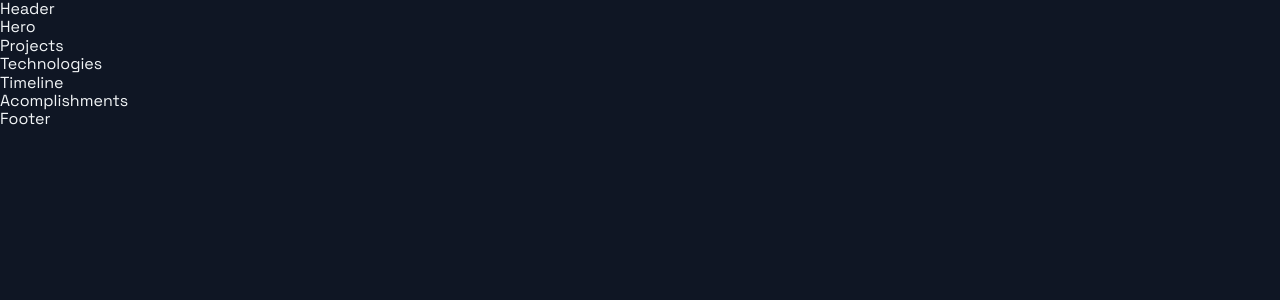
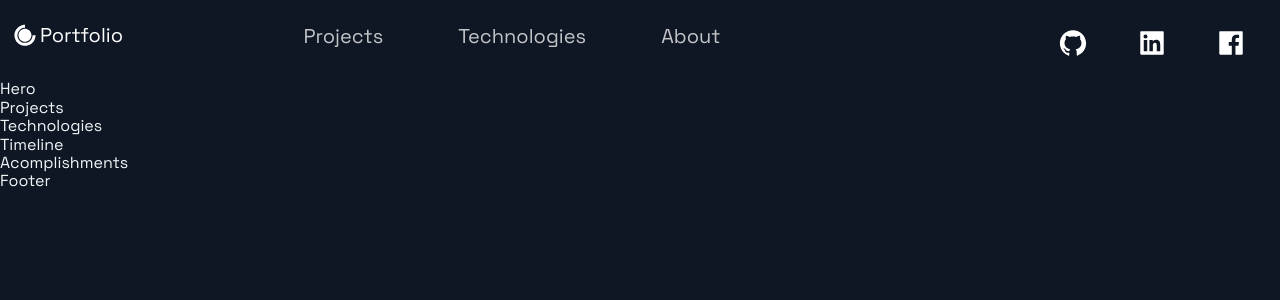
Before and after one commit to hisup07/portfoliowebstite, a Next.js app: page / in a window 1280 px wide. Shown: the top 300 px of the page. Built offline with nearby package versions, Linux system fonts and the light colour scheme.

Commit message:
complete header ui

```diff
--- a/src/components/Header/Header.js
+++ b/src/components/Header/Header.js
@@ -1,14 +1,66 @@
 import Link from 'next/link';
 import React from 'react';
-import { AiFillGithub, AiFillInstagram, AiFillLinkedin } from 'react-icons/ai';
+import { AiFillFacebook, AiFillGithub, AiFillLinkedin } from 'react-icons/ai';
 import { DiCssdeck } from 'react-icons/di';
 
-import { Container, Div1, Div2, Div3, NavLink, SocialIcons } from './HeaderStyles';
+import {
+  Container,
+  Div1,
+  Div2,
+  Div3,
+  NavLink,
+  SocialIcons,
+  Span,
+} from './HeaderStyles';
 
-const Header = () =>  (
-  <div>
-    Header
-  </div>
+const Header = () => (
+  <Container>
+    <Div1>
+      <Link href='/'>
+        <a
+          href=''
+          style={{
+            display: 'flex',
+            alignItems: 'center',
+            color: 'white',
+            marginBottom: '20px',
+          }}
+        >
+          <DiCssdeck size='3rem' />
+          <Span>Portfolio</Span>
+        </a>
+      </Link>
+    </Div1>
+    <Div2>
+      <li>
+        <Link href='#projects'>
+          <NavLink>Projects</NavLink>
+        </Link>
+      </li>
+      <li>
+        <Link href='#tech'>
+          <NavLink>Technologies</NavLink>
+        </Link>
+      </li>
+      <li>
+        <Link href='#about'>
+          <NavLink>About</NavLink>
+        </Link>
+      </li>
+    </Div2>
+    {/*  TODO : change links */}
+    <Div3>
+      <SocialIcons href='https://github.com'>
+        <AiFillGithub size='3rem' />
+      </SocialIcons>
+      <SocialIcons href='https://linkedin.com'>
+        <AiFillLinkedin size='3rem' />
+      </SocialIcons>
+      <SocialIcons href='https://insta.com'>
+        <AiFillFacebook size='3rem' />
+      </SocialIcons>
+    </Div3>
+  </Container>
 );
 
 export default Header;
--- a/src/components/Header/HeaderStyles.js
+++ b/src/components/Header/HeaderStyles.js
@@ -16,6 +16,10 @@
     grid-column-gap: 0.5rem;
     grid-row-gap: 0.5rem;
   }
+`;
+
+export const Span = styled.span`
+  font-size: 2rem;
 `;
 export const Div1 = styled.div`
   grid-area: 1 / 1 / 2 / 2;
@@ -107,18 +111,16 @@
   }
 `;
 
-
 // Social Icons
 
 export const SocialIcons = styled.a`
-transition: 0.3s ease;
-color: white;
-border-radius: 50px;
+  transition: 0.3s ease;
+  color: white;
+  border-radius: 50px;
   padding: 8px;
-&:hover {
+  &:hover {
     background-color: #212d45;
     transform: scale(1.2);
     cursor: pointer;
-
   }
-`
+`;
```
